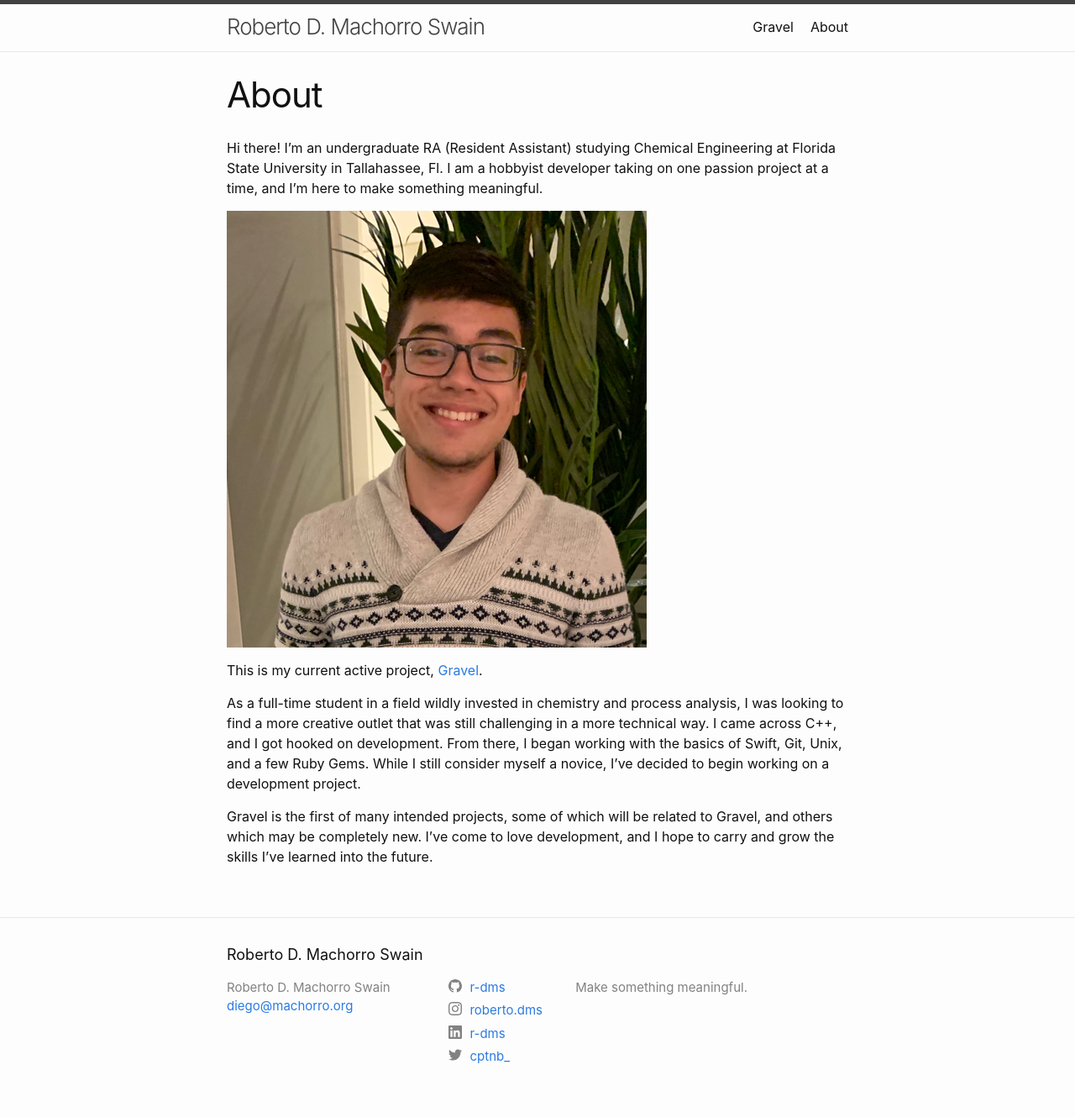
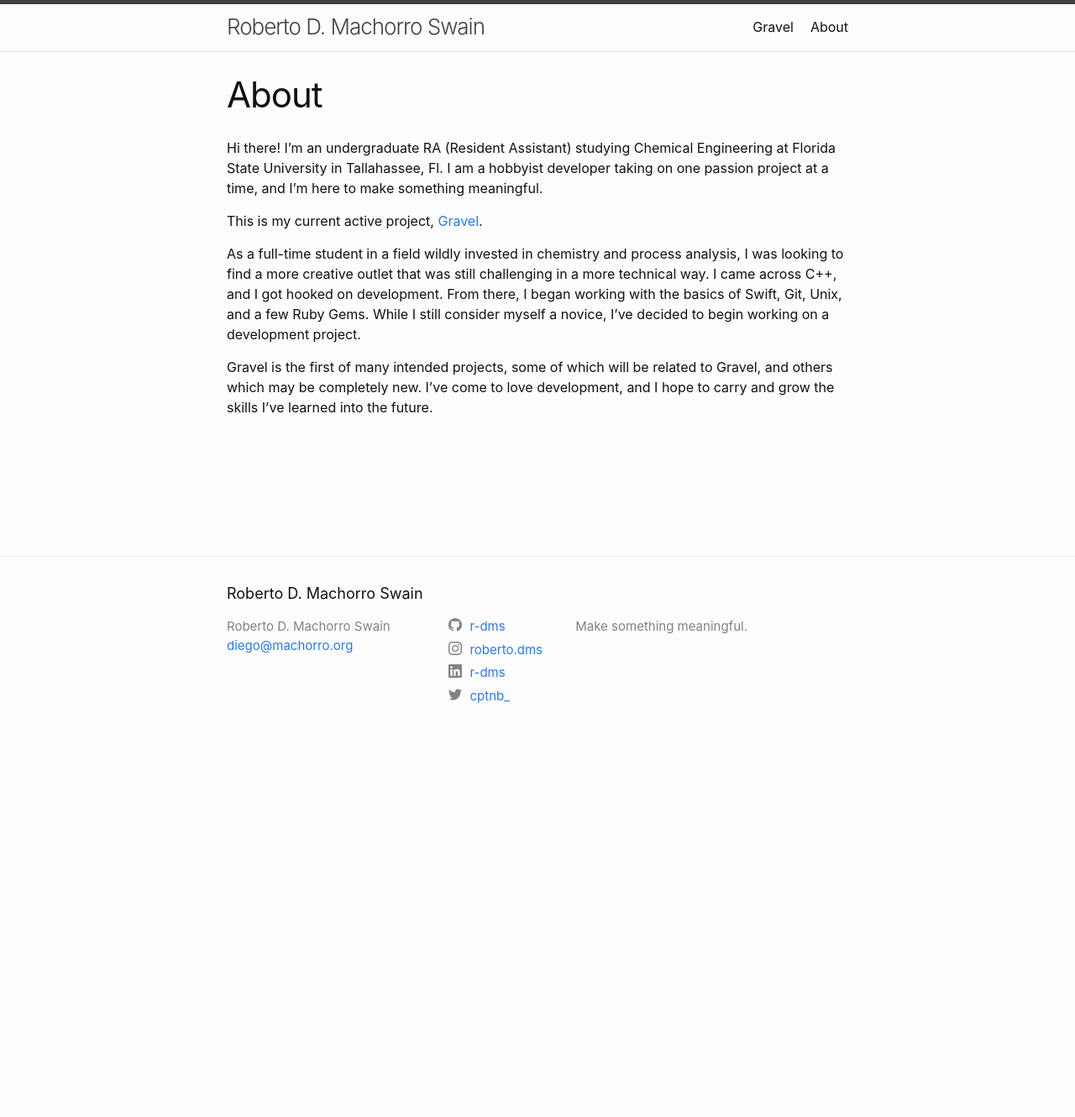
Before and after one commit to r-dms/r-dms.github.io, a Jekyll site: the page built from about.markdown, in a window 1280 px wide. Shown: the whole page at 84% size. Built offline with Jekyll 4.4.1, drawn with Linux system fonts in a browser that asks for light colours; after the commit the page ends 900 px from its top, so only the background shows below that.

Commit message:
Commented out profile pictures

```diff
--- a/about.markdown
+++ b/about.markdown
@@ -2,12 +2,13 @@
 layout: page
 title: "About"
 permalink: /about/
+
+# ![Hello! This is me :)](/assets/profile.png)
+# ^ Need to resize image
 ---
 
 Hi there! I'm an undergraduate RA (Resident Assistant) studying Chemical Engineering at Florida State University in Tallahassee, Fl. I am a hobbyist developer taking on one passion project at a time, and I'm here to make
 something meaningful.
-
-![Hello! This is me :)](/assets/profile.png)
 
 This is my current active project, [Gravel](https://r-dms.github.io/gravel).
 
```
